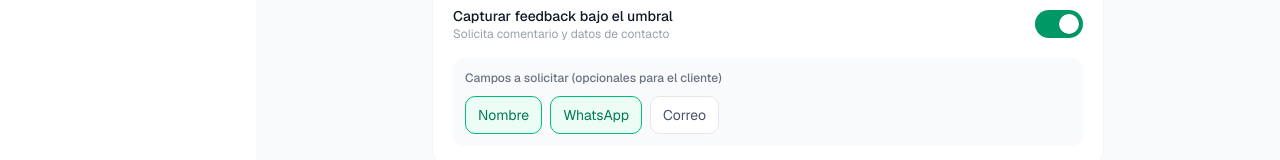
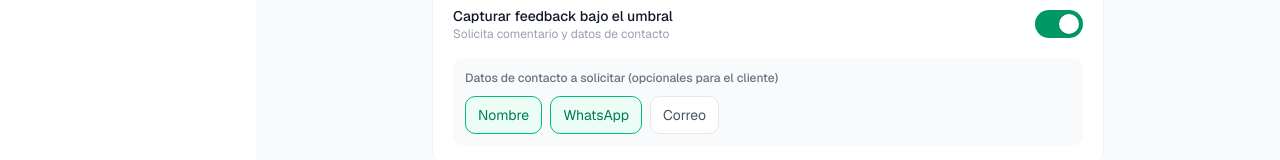
Before and after one commit to pvite/survey, a Next.js app: page /admin in a window 1280 px wide. Shown: the part 867-1027 px from the top of the page. Built offline with nearby package versions, Linux system fonts and the light colour scheme.

Commit message:
feat: update contact data label for clarity
Improve label specificity for contact data request.

Co-authored-by: Pedro Viterbo <63502056+pvite@users.noreply.github.com>

```diff
--- a/app/admin/page.tsx
+++ b/app/admin/page.tsx
@@ -488,7 +488,7 @@ export default function AdminPage() {
 
                     {formData.enableFeedbackCapture && (
                       <div className="mt-4 rounded-[10px] bg-gray-50 p-3">
-                        <p className="mb-2.5 text-xs font-medium text-gray-500">Campos a solicitar (opcionales para el cliente)</p>
+                        <p className="mb-2.5 text-xs font-medium text-gray-500">Datos de contacto a solicitar (opcionales para el cliente)</p>
                         <div className="flex flex-wrap gap-2">
                           <label className={`flex cursor-pointer items-center gap-2 rounded-lg border px-3 py-2 text-sm transition-all ${
                             formData.captureFields.name ? "border-emerald-500 bg-emerald-50 text-emerald-700" : "border-gray-200 bg-white text-gray-600 hover:bg-gray-50"
```
